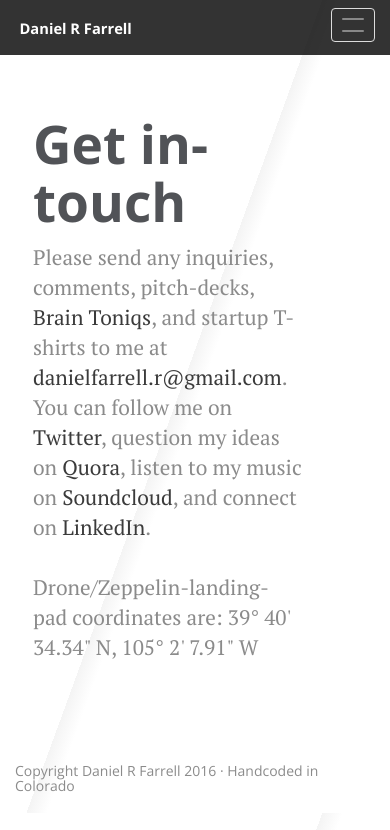
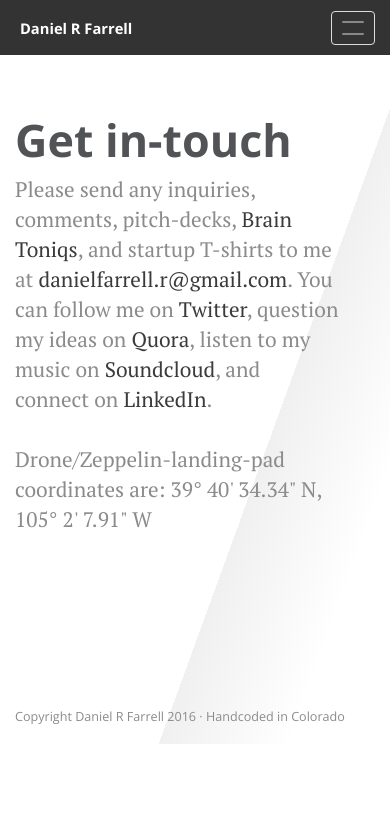
Before and after one commit to drfarrell/Contact, a plain HTML site: page index.html in a window 390 px wide. Drawn offline with nearby package versions, Linux system fonts and the light colour scheme.

Commit message:
Updated Styling

```diff
--- a/main.css
+++ b/main.css
@@ -3,20 +3,14 @@
     overflow-x: hidden;
 }
 
-body {
-background: rgba(255,255,255,1);
-background: -moz-linear-gradient(110deg, rgba(255,255,255,1) 0%, rgba(255,255,255,1) 47%, rgba(230,230,230,1) 47%, rgba(255,255,255,1) 61%, rgba(255,255,255,1) 69%, rgba(255,255,255,1) 100%);
-background: -webkit-gradient(left top, right bottom, color-stop(0%, rgba(255,255,255,1)), color-stop(47%, rgba(255,255,255,1)), color-stop(47%, rgba(238,238,238,1)), color-stop(61%, rgba(255,255,255,1)), color-stop(69%, rgba(255,255,255,1)), color-stop(100%, rgba(255,255,255,1)));
-background: -webkit-linear-gradient(110deg, rgba(255,255,255,1) 0%, rgba(255,255,255,1) 47%, rgba(238,238,238,1) 47%, rgba(255,255,255,1) 61%, rgba(255,255,255,1) 69%, rgba(255,255,255,1) 100%);
-background: -o-linear-gradient(110deg, rgba(255,255,255,1) 0%, rgba(255,255,255,1) 47%, rgba(238,238,238,1) 47%, rgba(255,255,255,1) 61%, rgba(255,255,255,1) 69%, rgba(255,255,255,1) 100%);
-background: -ms-linear-gradient(110deg, rgba(255,255,255,1) 0%, rgba(255,255,255,1) 47%, rgba(238,238,238,1) 47%, rgba(255,255,255,1) 61%, rgba(255,255,255,1) 69%, rgba(255,255,255,1) 100%);
-background: linear-gradient(110deg, rgba(255,255,255,1) 0%, rgba(255,255,255,1) 47%, rgba(244,244,244,1) 47%, rgba(255,255,255,1) 50%, rgba(255,255,255,1) 55%, rgba(255,255,255,1) 100%);
-filter: progid:DXImageTransform.Microsoft.gradient( startColorstr='#ffffff', endColorstr='#ffffff', GradientType=1 );
-}
-
 * {
     margin: 0;
     padding: 0;
+}
+
+.hover {
+-webkit-user-select: none;
+-webkit-touch-callout: none;
 }
 
 /*------------------------------------------Fonts---*/
@@ -25,6 +19,17 @@
   font-family: 'Open Sans', Arial, Helvetica, sans-serif;
   font-weight: regular;
   color: #515357;
+
+   /*-Gradient-*/
+  background: rgba(255,255,255,1);
+  background: -moz-linear-gradient(110deg, rgba(255,255,255,1) 0%, rgba(255,255,255,1) 47%, rgba(230,230,230,1) 47%, rgba(255,255,255,1) 61%, rgba(255,255,255,1) 69%, rgba(255,255,255,1) 100%);
+  background: -webkit-gradient(left top, right bottom, color-stop(0%, rgba(255,255,255,1)), color-stop(47%, rgba(255,255,255,1)), color-stop(47%, rgba(238,238,238,1)), color-stop(61%, rgba(255,255,255,1)), color-stop(69%, rgba(255,255,255,1)), color-stop(100%, rgba(255,255,255,1)));
+  background: -webkit-linear-gradient(110deg, rgba(255,255,255,1) 0%, rgba(255,255,255,1) 47%, rgba(238,238,238,1) 47%, rgba(255,255,255,1) 61%, rgba(255,255,255,1) 69%, rgba(255,255,255,1) 100%);
+  background: -o-linear-gradient(110deg, rgba(255,255,255,1) 0%, rgba(255,255,255,1) 47%, rgba(238,238,238,1) 47%, rgba(255,255,255,1) 61%, rgba(255,255,255,1) 69%, rgba(255,255,255,1) 100%);
+  background: -ms-linear-gradient(110deg, rgba(255,255,255,1) 0%, rgba(255,255,255,1) 47%, rgba(238,238,238,1) 47%, rgba(255,255,255,1) 61%, rgba(255,255,255,1) 69%, rgba(255,255,255,1) 100%);
+  background: linear-gradient(110deg, rgba(255,255,255,1) 0%, rgba(255,255,255,1) 65%, rgba(240,240,240,1) 65%, rgba(255,255,255,1) 85%);
+  filter: progid:DXImageTransform.Microsoft.gradient( startColorstr='#ffffff', endColorstr='#ffffff', GradientType=1 );
+
 }
 
 h1 {
@@ -40,31 +45,41 @@
 }
 
 h3 {
-  text-align: center;
-  font-weight: 400;
-  font-size: 1.2em;
+  font-weight: 700;
+  text-transform: uppercase;
+  font-size: 1.1em;
 }
 
 h4 {
-  font-size: 1em;
+  font-size: 0.9em;
   color: #8B8B8B;
 }
 
 p {
   color: #8B8B8B;
   font-family: 'PT Serif', serif;
+  font-size: 1.2em;
 }
 
 a {
   text-decoration: none;
   color: #3B3B3B;
   -webkit-transition: color 0.5s;
+  transition: color 0.5s;
 }
 
-a:hover, a:focus {
-  text-decoration: none;
-  color: #FFB400;
-   -webkit-transition: color 0.2s;
+a:hover {
+  text-decoration:none;
+  color: #FE8B00;
+  -webkit-transition: color 0.2s;
+  transition: color 0.2s;
+}
+
+a:hover_effect {
+  text-decoration:none;
+  color: #FE8B00;
+  -webkit-transition: color 0.2s;
+  transition: color 0.2s;
 }
 
 /*------------------------------------------Navbar---*/
@@ -72,8 +87,13 @@
 .navbar-default .navbar-nav > li > a {
   color: white;
 }
+
 .navbar-default .navbar-nav > li > a:hover {
-  color: #FFB400;
+  color: #FE8B00;
+}
+
+.navbar-default .navbar-nav > li > a:hover_effect {
+  color: #FE8B00;
 }
 
 .navbar {
@@ -83,17 +103,16 @@
   position: fixed;
   z-index: 100;
   width: 100%;
-  padding-right: 9%;
-  padding-left:10%;
 }
 
-.navbar-brand
-{
-  position: absolute;
-  width: 100%;
-  left: 0;
-  text-align: center;
-  margin: auto;
+.navbar .container{
+  padding-right: 0px;
+  padding-left: 0px;
+}
+
+button {
+  position: relative;
+  top: 3px;
 }
 
 header ul {
@@ -106,6 +125,7 @@
 
 header li {
   float: right;
+  display: inline;
 }
 
 #gone {
@@ -119,12 +139,17 @@
 }
 
 .descriptor {
-  padding-left: 5%;
-  padding-right: 20%;
+  padding-left: 0%;
+  padding-right: 32%;
   padding-top: 10%;
-  padding-bottom: 10%;
+  padding-bottom: 15%;
 }
 
+img {
+  width: 100%;
+  padding-top: 15px;
+  padding-bottom: 15px;
+}
 
 /*------------------------------------------Footer---*/
 footer {
@@ -133,14 +158,29 @@
   padding-bottom: 10px;
 }
 
-#social {
-  float: right;
+@media(max-width: 991px){
+
+
+  .navbar .container {
+    padding-right: 0px !important;
+    padding-left: 0px !important;
+  }
+}
+
+@media(max-width: 767px){
+
+  .navbar .container {
+    padding-right: 15px !important;
+    padding-left: 35px !important;
+  }
+
 }
 
 @media(max-width: 720px){
+
   h1 {
     font-weight: 700;
-    font-size: 3.8em;
+    font-size: 3.2em;
   }
 
   h2 {
@@ -149,30 +189,33 @@
     font-size: 1.7em;
   }
 
-  .navbar {
-    padding-right: 0%;
-    padding-left: 5%;
+  .navbar .container{
+    padding-right: 15px;
+    padding-left: 33px;
   }
 
-
-  /*------------------------------------------Portfolio---*/
-  .portfolio {
+  .project .container{
     margin: 1%;
   }
 
   .jumbotron {
-    padding: 15% 0px 0px 0px;
-    background: none;
+    padding: 15% 0px 10% 0px;
   }
 
   .descriptor {
     padding-top: 10%;
-    padding-bottom: 10%;
+    padding-bottom: 20%;
+    padding-right: 12%;
   }
 
-  #social {
-    float: left;
+}
+
+@media(max-width: 662px){
+
+  .descriptor {
+    padding-top: 10%;
+    padding-bottom: 20%;
+    padding-right: 10%;
   }
 
-
 }
```
